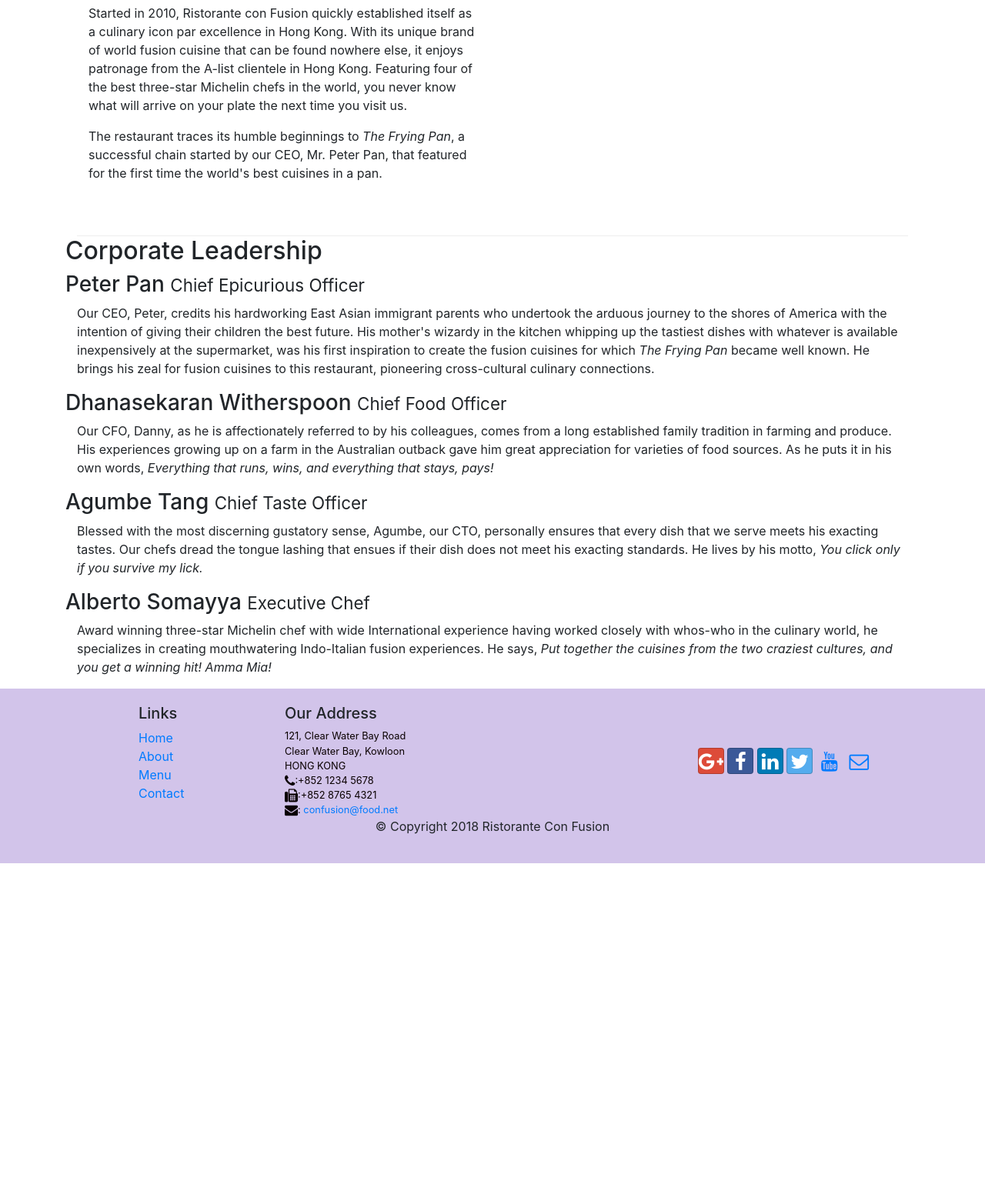
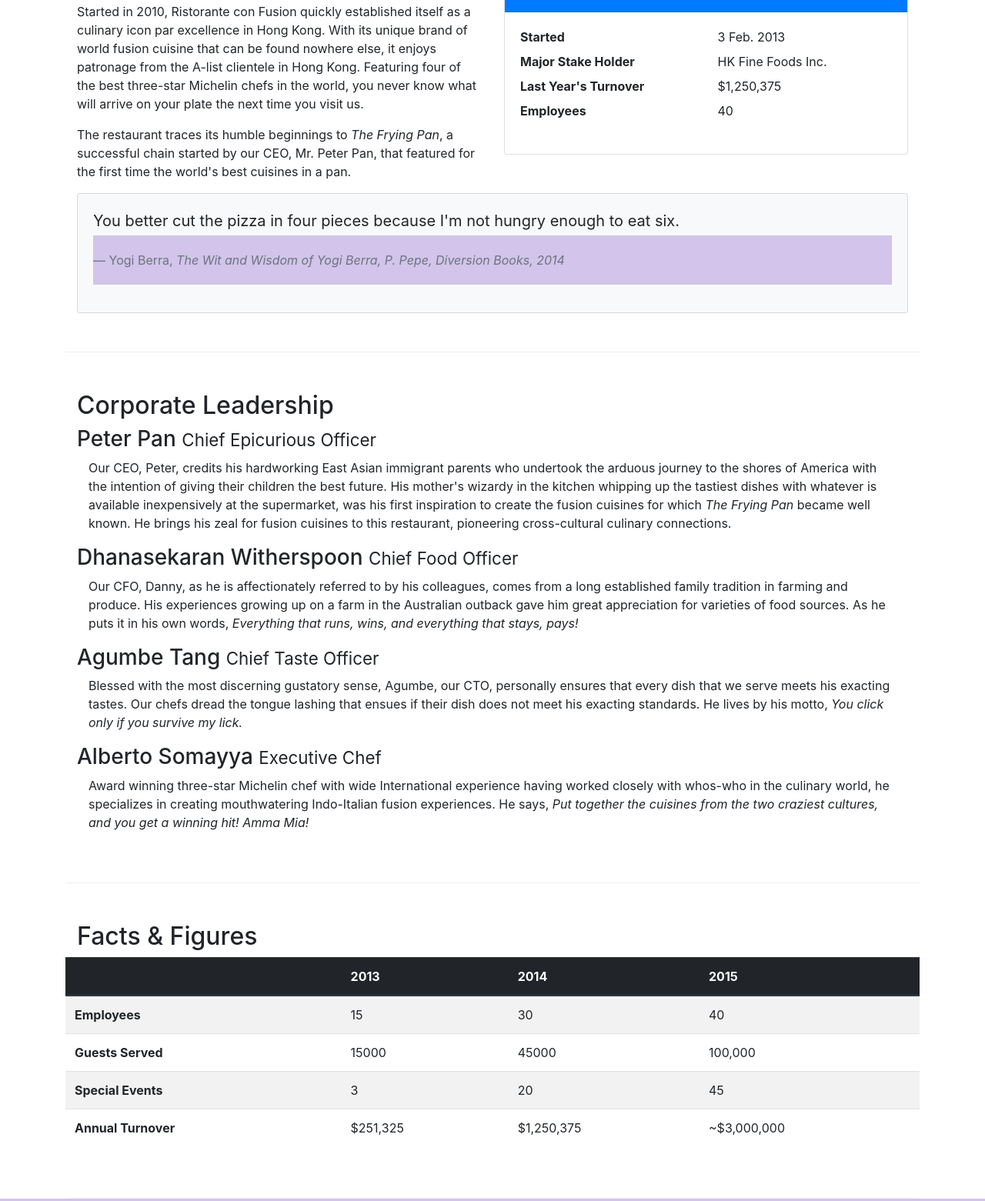
Before and after one commit to jmambrinventre/btp4, a website: page aboutus.html in a window 1280 px wide. Shown: the part 558-2119 px from the top of the page at 77% size. Before the commit the page ends 1680 px from the top, so only its background shows below. Drawn offline with nearby package versions, Linux system fonts and the light colour scheme.

Commit message:
s2 tables and cards

```diff
--- a/aboutus.html
+++ b/aboutus.html
@@ -59,21 +59,46 @@
             </div>
         </div>
 
-        <div class="container">
-            <div class="row row-content">
-                <div class="col-12 col-xl-12">
-                    <h2>Our History</h2>
+        <div class="row row-content">
+            <div class="col-sm-6 ">
+                <h2>Our History</h2>
+                <p>Started in 2010, Ristorante con Fusion quickly established itself as a culinary icon par excellence in Hong Kong. With its unique brand of world fusion cuisine that can be found nowhere else, it enjoys patronage from the A-list clientele in Hong Kong.  Featuring four of the best three-star Michelin chefs in the world, you never know what will arrive on your plate the next time you visit us.</p>
+                <p>The restaurant traces its humble beginnings to <em>The Frying Pan</em>, a successful chain started by our CEO, Mr. Peter Pan, that featured for the first time the world's best cuisines in a pan.</p>
+            </div>
+            <div class="col-12 col-sm-6">
+                <div class="card">
+                    <h3 class="card-header bg-primary text-white">Facts At a Glance</h3>
+                    <div class="card-body">
+                        <dl class="row">
+                            <dt class="col-6">Started</dt>
+                            <dd class="col-6">3 Feb. 2013</dd>
+                            <dt class="col-6">Major Stake Holder</dt>
+                            <dd class="col-6">HK Fine Foods Inc.</dd>
+                            <dt class="col-6">Last Year's Turnover</dt>
+                            <dd class="col-6">$1,250,375</dd>
+                            <dt class="col-6">Employees</dt>
+                            <dd class="col-6">40</dd>
+                        </dl>
+                    </div>
                 </div>
-                <div class="d-none d-sm-block col-xl-6">
-                    <p>Started in 2010, Ristorante con Fusion quickly established itself as a culinary icon par excellence in Hong Kong. With its unique brand of world fusion cuisine that can be found nowhere else, it enjoys patronage from the A-list clientele in Hong Kong.  Featuring four of the best three-star Michelin chefs in the world, you never know what will arrive on your plate the next time you visit us.</p>
-                    <p>The restaurant traces its humble beginnings to <em>The Frying Pan</em>, a successful chain started by our CEO, Mr. Peter Pan, that featured for the first time the world's best cuisines in a pan.</p>
+            </div>
+            <div class="col-12">
+                <div class="card card-body bg-light">
+                    <blockquote class="blockquote">
+                        <p class="mb-1">You better cut the pizza in four pieces because
+                            I'm not hungry enough to eat six.</p>
+                        <footer class="blockquote-footer">Yogi Berra,
+                            <cite title="Source Title">The Wit and Wisdom of Yogi Berra,
+                            P. Pepe, Diversion Books, 2014</cite>
+                        </footer>
+                    </blockquote>
                 </div>
             </div>
         </div>
 
 
-        <div>
-            <div>
+        <div class="row row-content">
+            <div class="col-12">
                 <h2>Corporate Leadership</h2>
                 <h3>Peter Pan <small>Chief Epicurious Officer</small></h3>
                 <p class="d-none d-sm-block col-xl-12">Our CEO, Peter, credits his hardworking East Asian immigrant parents who undertook the arduous journey to the shores of America with the intention of giving their children the best future. His mother's wizardy in the kitchen whipping up the tastiest dishes with whatever is available inexpensively at the supermarket, was his first inspiration to create the fusion cuisines for which <em>The Frying Pan</em> became well known. He brings his zeal for fusion cuisines to this restaurant, pioneering cross-cultural culinary connections.</p>
@@ -84,8 +109,54 @@
                 <h3>Alberto Somayya <small>Executive Chef</small></h3>
                 <p class="d-none d-sm-block col-xl-12">Award winning three-star Michelin chef with wide International experience having worked closely with whos-who in the culinary world, he specializes in creating mouthwatering Indo-Italian fusion experiences. He says, <em>Put together the cuisines from the two craziest cultures, and you get a winning hit! Amma Mia!</em></p>
             </div>
-       </div>
 
+        </div>
+
+        <div class="row row-content">
+            <div class="col-12 col-sm-9">
+                <h2>Facts &amp; Figures</h2>
+            </div>
+            <div class="table-responsive">
+                <table class="table table-striped">
+                    <thead class="thead-dark">
+                        <tr>
+                            <th>&nbsp;</th>
+                            <th>2013</th>
+                            <th>2014</th>
+                            <th>2015</th>
+                        </tr>
+                    </thead>
+                    <tbody>
+                        <tr>
+                            <th>Employees</th>
+                            <td>15</td>
+                            <td>30</td>
+                            <td>40</td>
+                        </tr>
+                        <tr>
+                            <th>Guests Served</th>
+                            <td>15000</td>
+                            <td>45000</td>
+                            <td>100,000</td>
+                        </tr>
+                        <tr>
+                            <th>Special Events</th>
+                            <td>3</td>
+                            <td>20</td>
+                            <td>45</td>
+                        </tr>
+                        <tr>
+                            <th>Annual Turnover</th>
+                            <td>$251,325</td>
+                            <td>$1,250,375</td>
+                            <td>~$3,000,000</td>
+                        </tr>
+                    </tbody>
+                </table>
+            </div>
+            <div class="col-12 col-sm-3">
+            </div>
+        </div>
     </div>
 
     <footer class="footer">
```
Also changed, not shown: contactus.html (+1 -1 lines).
